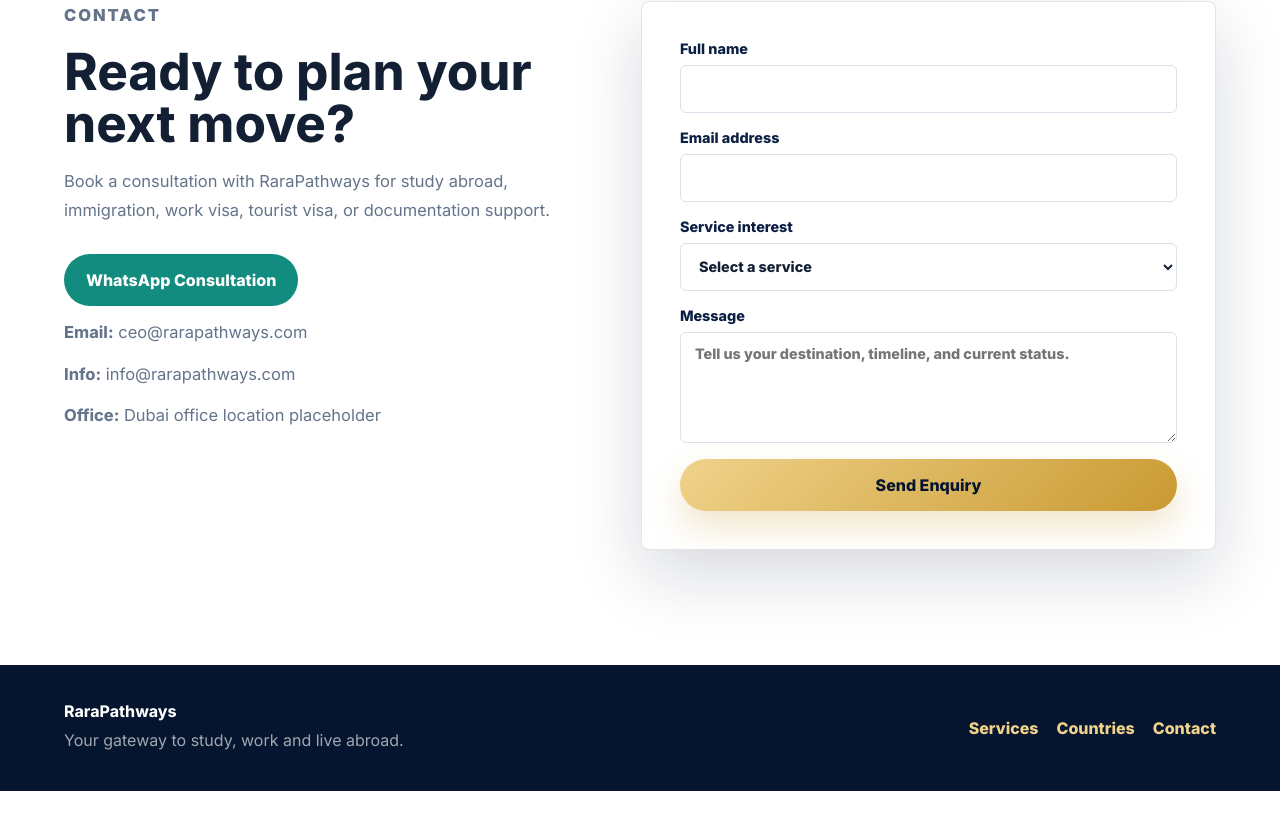
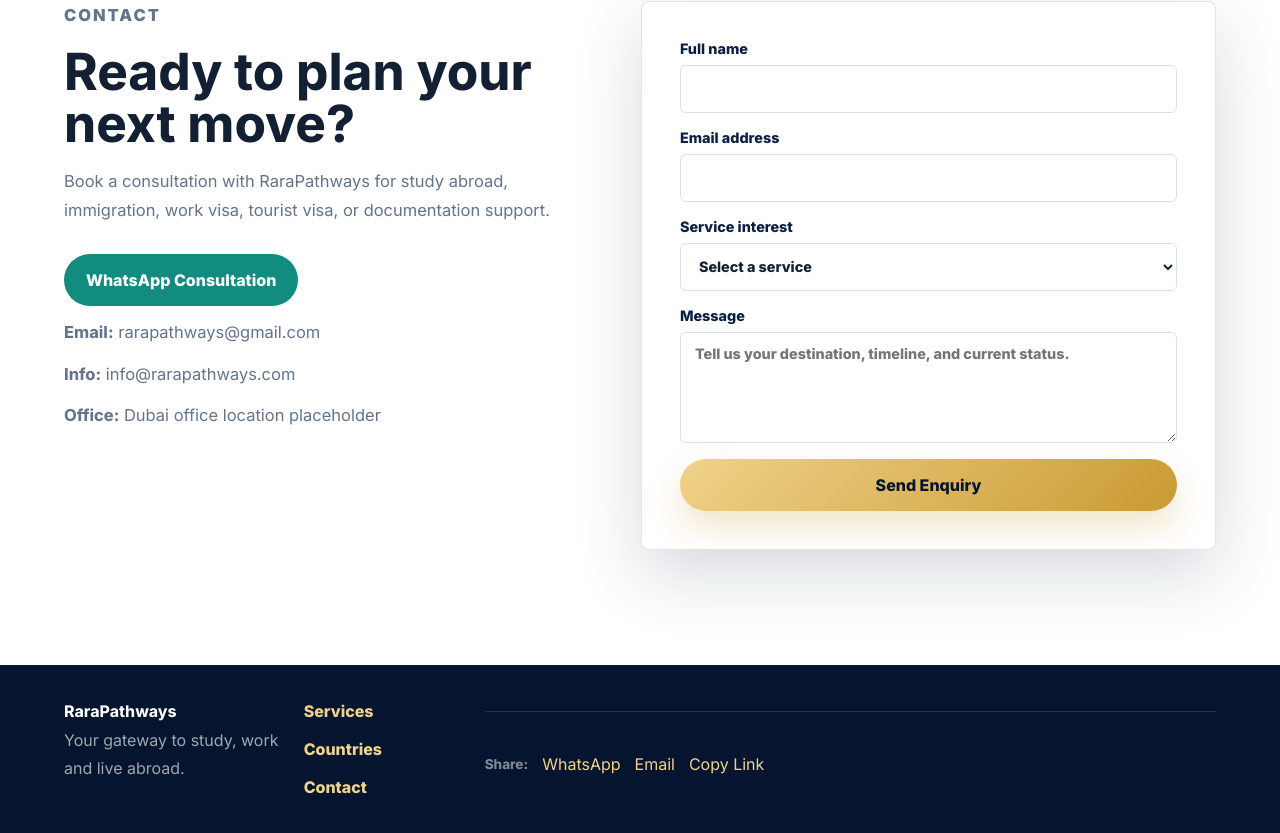
Before and after one commit to skkarki/Rarapathways, a Next.js app: page / in a window 1280 px wide. Shown: the part 5186-6019 px from the top of the page. Before the commit the page ends 5977 px from the top, so only its background shows below. Built offline with nearby package versions, Linux system fonts and the light colour scheme.

Commit message:
Update email to rarapathways@gmail.com and add share feature

```diff
--- /dev/null
+++ b/src/app/ShareButton.tsx
@@ -0,0 +1,42 @@
+"use client";
+
+export default function ShareButton() {
+  const shareUrl = "https://rarapathways.com";
+  const shareText = "Check out RaraPathways - your gateway to study, work and live abroad!";
+
+  const handleShare = async () => {
+    if (navigator.share) {
+      try {
+        await navigator.share({ title: "RaraPathways", text: shareText, url: shareUrl });
+      } catch {
+        // user cancelled
+      }
+    } else {
+      navigator.clipboard.writeText(shareUrl);
+      alert("Link copied to clipboard!");
+    }
+  };
+
+  return (
+    <div className="share-section">
+      <span className="share-label">Share:</span>
+      <a
+        href={`https://wa.me/?text=${encodeURIComponent(shareText + " " + shareUrl)}`}
+        target="_blank"
+        rel="noopener noreferrer"
+        aria-label="Share on WhatsApp"
+      >
+        WhatsApp
+      </a>
+      <a
+        href={`mailto:?subject=${encodeURIComponent("RaraPathways")}&body=${encodeURIComponent(shareText + "\n\n" + shareUrl)}`}
+        aria-label="Share via Email"
+      >
+        Email
+      </a>
+      <button type="button" onClick={handleShare} className="share-copy">
+        Copy Link
+      </button>
+    </div>
+  );
+}
--- a/src/app/globals.css
+++ b/src/app/globals.css
@@ -602,6 +602,40 @@
   font-weight: 800;
 }
 
+.share-section {
+  display: flex;
+  flex-wrap: wrap;
+  gap: 14px;
+  align-items: center;
+  width: 100%;
+  padding-top: 18px;
+  border-top: 1px solid rgba(255, 255, 255, 0.12);
+  margin-top: 10px;
+}
+
+.share-label {
+  color: rgba(255, 255, 255, 0.5);
+  font-size: 0.85rem;
+  font-weight: 700;
+}
+
+.share-section a,
+.share-copy {
+  color: var(--gold-300);
+  font-weight: 700;
+  font-size: 0.88rem;
+  cursor: pointer;
+  background: none;
+  border: none;
+  font: inherit;
+  padding: 0;
+}
+
+.share-section a:hover,
+.share-copy:hover {
+  text-decoration: underline;
+}
+
 @media (max-width: 1000px) {
   .header-cta {
     display: none;
--- a/src/app/page.tsx
+++ b/src/app/page.tsx
@@ -1,3 +1,5 @@
+import ShareButton from "./ShareButton";
+
 export default function Home() {
   return (
     <main id="home">
@@ -245,7 +247,7 @@
             </a>
             <p>
               <strong>Email:</strong>{" "}
-              <a href="mailto:ceo@rarapathways.com">ceo@rarapathways.com</a>
+              <a href="mailto:rarapathways@gmail.com">rarapathways@gmail.com</a>
             </p>
             <p>
               <strong>Info:</strong>{" "}
@@ -258,7 +260,7 @@
         </div>
         <form
           className="contact-form"
-          action="mailto:ceo@rarapathways.com"
+          action="mailto:rarapathways@gmail.com"
           method="post"
           encType="text/plain"
         >
@@ -305,6 +307,7 @@
           <a href="#countries">Countries</a>
           <a href="#contact">Contact</a>
         </div>
+        <ShareButton />
       </footer>
     </main>
   );
```
